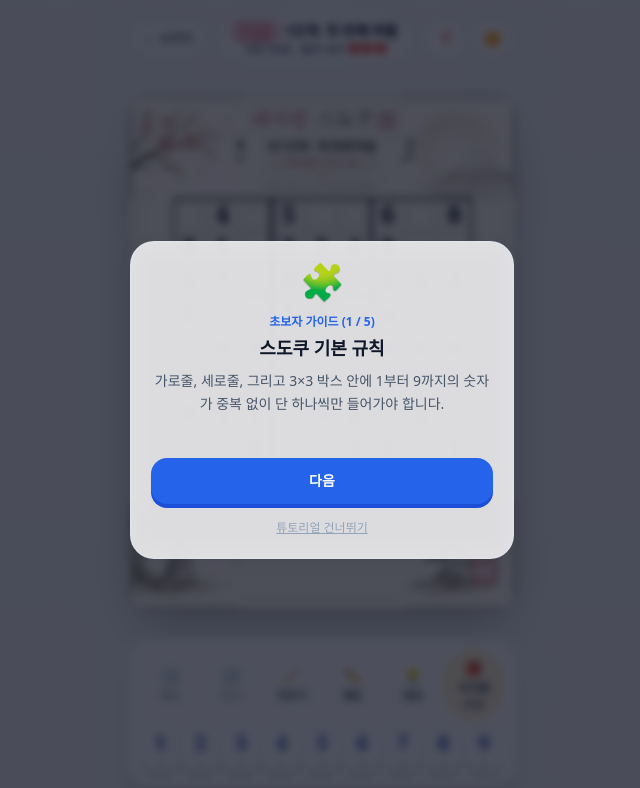
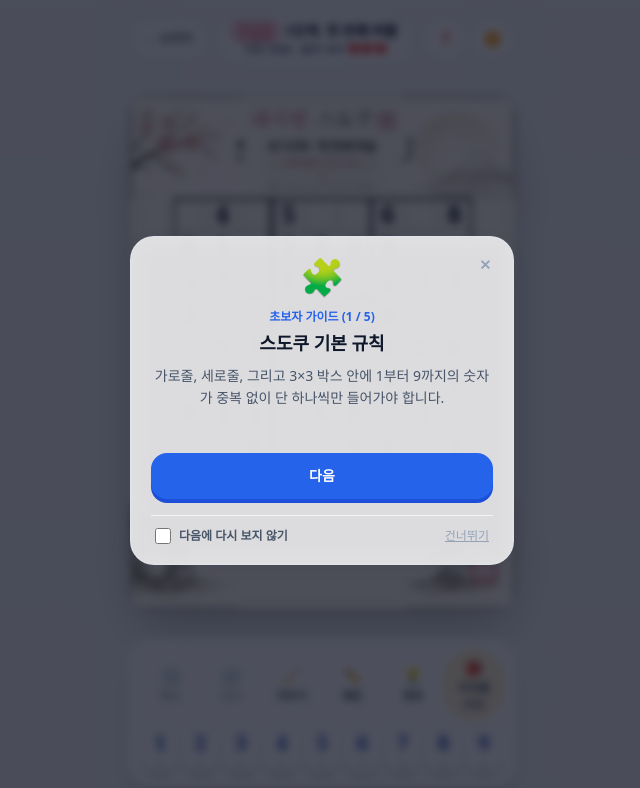
Before and after one commit to honglabai/my-love-sudoku, a React (Vite) app: page / in a window 1280 px wide. Both pictures are taken after a click on the button "스도쿠 게임하기". Shown: the top 788 px of the page, without its empty margins (318-958 px from the left). Built offline with nearby package versions, Linux system fonts and the light colour scheme.

Commit message:
feat(tutorial): add 'do not show again' checkbox and tutorial reset in settings

```diff
--- a/src/app/GamePage.tsx
+++ b/src/app/GamePage.tsx
@@ -66,10 +66,14 @@ export const GamePage: React.FC<GamePageProps> = ({
     }
   });
 
-  const handleCloseTutorial = () => {
+  const handleCloseTutorial = (dontShowAgain: boolean) => {
     setShowTutorial(false);
     try {
-      localStorage.setItem('my_love_sudoku_tutorial_seen', 'true');
+      if (dontShowAgain) {
+        localStorage.setItem('my_love_sudoku_tutorial_seen', 'true');
+      } else {
+        localStorage.removeItem('my_love_sudoku_tutorial_seen');
+      }
     } catch {
       // ignore
     }
--- a/src/app/SettingsPage.tsx
+++ b/src/app/SettingsPage.tsx
@@ -1,4 +1,4 @@
-import React from 'react';
+import React, { useState } from 'react';
 import { UserSettings } from '../storage/storage';
 import { Button } from '../components/Button';
 import { Card } from '../components/Card';
@@ -15,11 +15,24 @@ export const SettingsPage: React.FC<SettingsPageProps> = ({
   onUpdateSettings,
   onBack
 }) => {
+  const [tutorialResetNotice, setTutorialResetNotice] = useState(false);
+
   const handleToggleSound = () => {
     const nextVal = !settings.soundEnabled;
     sound.setEnabled(nextVal);
     if (nextVal) sound.playTap();
     onUpdateSettings({ soundEnabled: nextVal });
+  };
+
+  const handleResetTutorial = () => {
+    try {
+      localStorage.removeItem('my_love_sudoku_tutorial_seen');
+      sound.playTap();
+      setTutorialResetNotice(true);
+      setTimeout(() => setTutorialResetNotice(false), 3000);
+    } catch {
+      // ignore
+    }
   };
 
   return (
@@ -181,6 +194,32 @@ export const SettingsPage: React.FC<SettingsPageProps> = ({
           </button>
         </Card>
 
+        {/* Tutorial Reset Option */}
+        <Card className="flex items-center justify-between">
+          <div>
+            <div className="text-sm font-bold text-slate-900 dark:text-slate-100">
+              📖 초보자 가이드 안내
+            </div>
+            <div className="text-xs text-slate-500 dark:text-slate-400">
+              {tutorialResetNotice ? (
+                <span className="text-emerald-600 dark:text-emerald-400 font-bold">
+                  ✓ 안내가 초기화되었습니다. 다음 게임 시 다시 표시됩니다.
+                </span>
+              ) : (
+                '스도쿠 규칙 및 게임 조작법 가이드 다시 보기'
+              )}
+            </div>
+          </div>
+          <Button
+            variant="secondary"
+            size="sm"
+            pill
+            onClick={handleResetTutorial}
+          >
+            안내 초기화
+          </Button>
+        </Card>
+
         {/* Info Card */}
         <Card className="text-center p-4 bg-slate-50 dark:bg-slate-900/40 text-xs text-slate-500 space-y-1">
           <div className="font-extrabold text-slate-800 dark:text-slate-200">내사랑 스도쿠</div>
--- a/src/features/tutorial/TutorialOverlay.tsx
+++ b/src/features/tutorial/TutorialOverlay.tsx
@@ -3,7 +3,7 @@ import { Button } from '../../components/Button';
 import { Card } from '../../components/Card';
 
 interface TutorialOverlayProps {
-  onClose: () => void;
+  onClose: (dontShowAgain: boolean) => void;
 }
 
 const STEPS = [
@@ -36,12 +36,29 @@ const STEPS = [
 
 export const TutorialOverlay: React.FC<TutorialOverlayProps> = ({ onClose }) => {
   const [currentStep, setCurrentStep] = useState(0);
+  const [dontShowAgain, setDontShowAgain] = useState(() => {
+    try {
+      return localStorage.getItem('my_love_sudoku_tutorial_seen') === 'true';
+    } catch {
+      return false;
+    }
+  });
 
   const step = STEPS[currentStep];
 
   return (
     <div className="fixed inset-0 z-50 flex items-center justify-center p-4 bg-slate-950/70 backdrop-blur-sm animate-fadeIn">
       <Card className="w-full max-w-sm text-center relative border-blue-500/40 shadow-2xl">
+        {/* Top-right close button */}
+        <button
+          type="button"
+          onClick={() => onClose(dontShowAgain)}
+          aria-label="튜토리얼 닫기"
+          className="absolute top-3 right-3 w-8 h-8 flex items-center justify-center rounded-full text-slate-400 hover:text-slate-600 dark:hover:text-slate-200 hover:bg-slate-100 dark:hover:bg-slate-800 transition-colors font-bold text-sm"
+        >
+          ✕
+        </button>
+
         <div className="text-4xl mb-3">{step.icon}</div>
         <div className="text-xs font-bold text-blue-600 dark:text-blue-400 mb-1">
           초보자 가이드 ({currentStep + 1} / {STEPS.length})
@@ -77,7 +94,7 @@ export const TutorialOverlay: React.FC<TutorialOverlayProps> = ({ onClose }) =>
             <Button
               variant="accent"
               size="md"
-              onClick={onClose}
+              onClick={() => onClose(dontShowAgain)}
               className="flex-1"
             >
               퍼즐 시작하기!
@@ -85,12 +102,26 @@ export const TutorialOverlay: React.FC<TutorialOverlayProps> = ({ onClose }) =>
           )}
         </div>
 
-        <button
-          onClick={onClose}
-          className="mt-4 text-xs text-slate-400 hover:text-slate-600 dark:hover:text-slate-200 underline"
-        >
-          튜토리얼 건너뛰기
-        </button>
+        {/* Checkbox: 다음에 다시 보지 않기 & 건너뛰기 */}
+        <div className="mt-4 pt-3 border-t border-slate-100 dark:border-slate-800 flex items-center justify-between text-xs px-1">
+          <label className="flex items-center gap-2 cursor-pointer select-none text-slate-600 dark:text-slate-400 hover:text-slate-900 dark:hover:text-slate-200">
+            <input
+              type="checkbox"
+              checked={dontShowAgain}
+              onChange={(e) => setDontShowAgain(e.target.checked)}
+              className="w-4 h-4 rounded text-blue-600 focus:ring-blue-500 border-slate-300 dark:border-slate-600 cursor-pointer"
+            />
+            <span className="font-bold">다음에 다시 보지 않기</span>
+          </label>
+
+          <button
+            type="button"
+            onClick={() => onClose(dontShowAgain)}
+            className="text-slate-400 hover:text-slate-600 dark:hover:text-slate-200 underline font-medium"
+          >
+            건너뛰기
+          </button>
+        </div>
       </Card>
     </div>
   );
```
